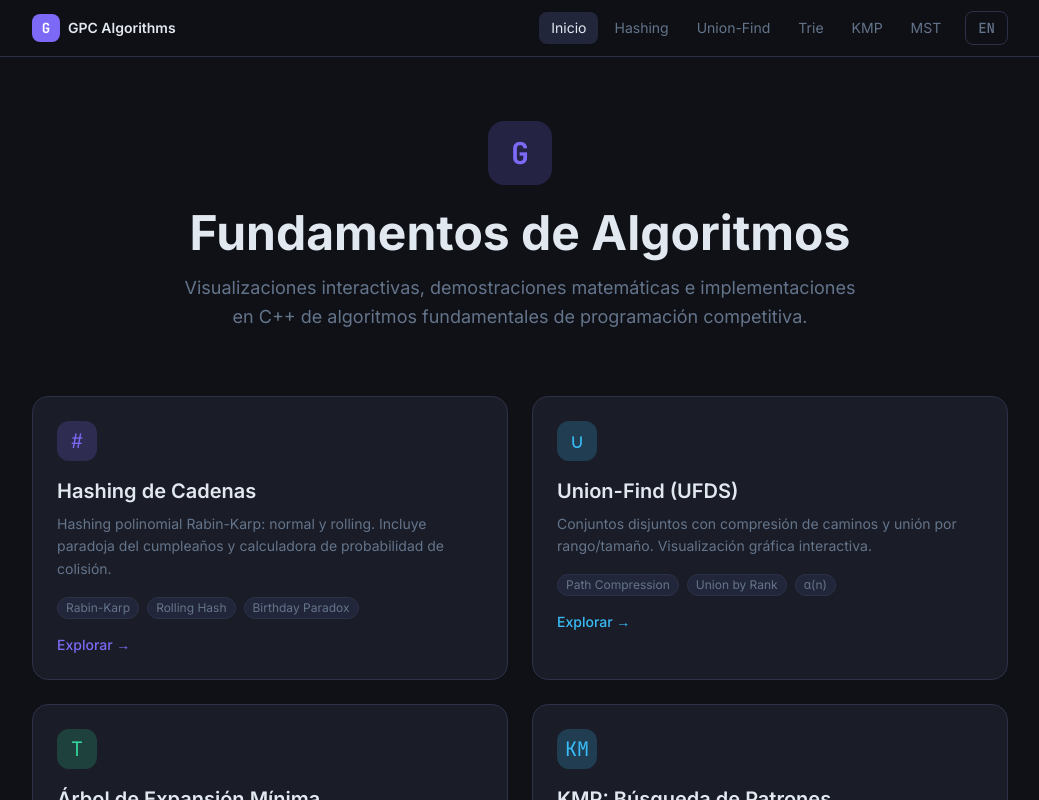
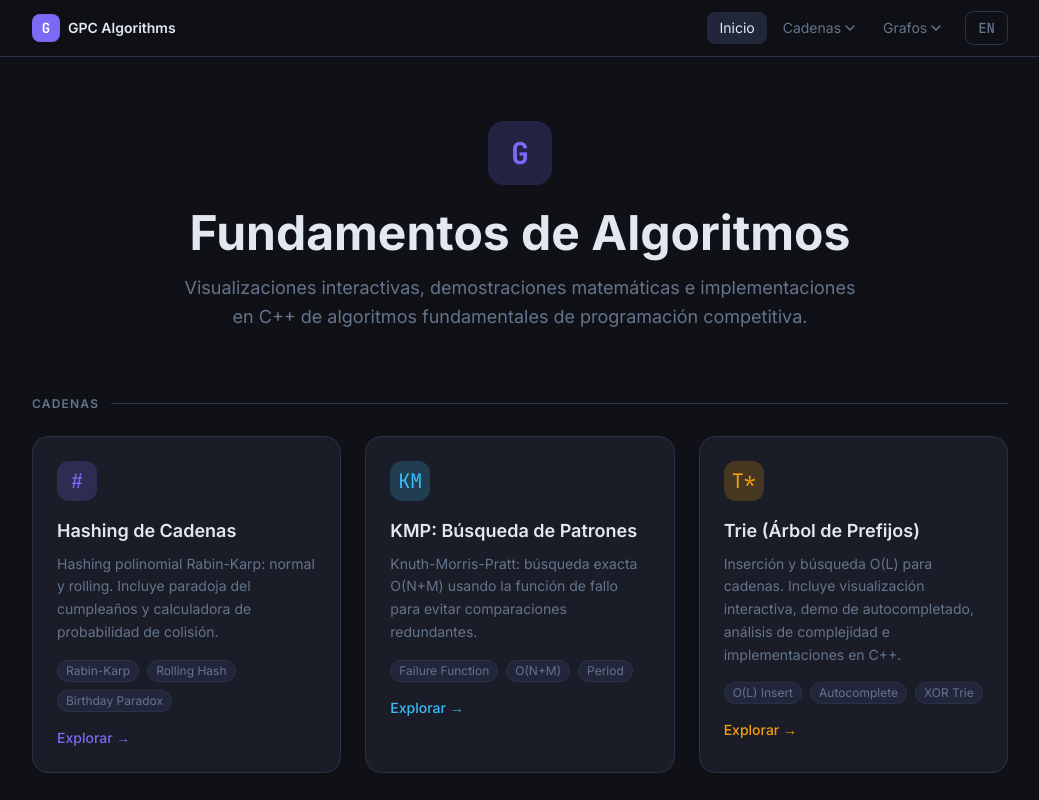
Before and after one commit to chubakueno/gpc, a React (Vite) app: page / in a window 1280 px wide. Shown: the top 800 px of the page, without its empty margins (120-1159 px from the left). Built offline with nearby package versions, Linux system fonts and the light colour scheme.

Commit message:
categorias

```diff
--- a/src/components/layout/Navbar.tsx
+++ b/src/components/layout/Navbar.tsx
@@ -1,5 +1,75 @@
-import { NavLink } from "react-router-dom";
+import { NavLink, useLocation } from "react-router-dom";
+import { useState, useRef, useEffect } from "react";
 import { useLang } from "@/i18n/LanguageContext";
+
+const linkClass = ({ isActive }: { isActive: boolean }) =>
+  `px-3 py-1.5 rounded-lg text-sm transition-colors no-underline ${
+    isActive
+      ? "bg-[var(--color-surface-2)] text-[var(--color-text)]"
+      : "text-[var(--color-muted)] hover:text-[var(--color-text)]"
+  }`;
+
+interface DropdownItem { to: string; label: string }
+
+function NavDropdown({ label, items }: { label: string; items: DropdownItem[] }) {
+  const [open, setOpen] = useState(false);
+  const ref = useRef<HTMLDivElement>(null);
+  const location = useLocation();
+  const isGroupActive = items.some(({ to }) => location.pathname.startsWith(to));
+
+  useEffect(() => {
+    if (!open) return;
+    function onMouseDown(e: MouseEvent) {
+      if (ref.current && !ref.current.contains(e.target as Node)) setOpen(false);
+    }
+    document.addEventListener("mousedown", onMouseDown);
+    return () => document.removeEventListener("mousedown", onMouseDown);
+  }, [open]);
+
+  // Close dropdown on navigation
+  useEffect(() => { setOpen(false); }, [location.pathname]);
+
+  return (
+    <div ref={ref} className="relative">
+      <button
+        onClick={() => setOpen((o) => !o)}
+        className={`flex items-center gap-1 px-3 py-1.5 rounded-lg text-sm transition-colors cursor-pointer ${
+          isGroupActive || open
+            ? "bg-[var(--color-surface-2)] text-[var(--color-text)]"
+            : "text-[var(--color-muted)] hover:text-[var(--color-text)]"
+        }`}
+      >
+        {label}
+        <svg
+          width="10" height="6" viewBox="0 0 10 6" fill="none"
+          className={`transition-transform duration-150 ${open ? "rotate-180" : ""}`}
+        >
+          <path d="M1 1l4 4 4-4" stroke="currentColor" strokeWidth="1.5" strokeLinecap="round" strokeLinejoin="round" />
+        </svg>
+      </button>
+
+      {open && (
+        <div className="absolute top-full left-0 mt-1.5 py-1 rounded-xl border border-[var(--color-border)] bg-[var(--color-surface)] shadow-xl shadow-black/20 min-w-[160px] z-50">
+          {items.map(({ to, label: itemLabel }) => (
+            <NavLink
+              key={to}
+              to={to}
+              className={({ isActive }) =>
+                `block px-3 py-2 mx-1 rounded-lg text-sm no-underline transition-colors ${
+                  isActive
+                    ? "bg-[var(--color-surface-2)] text-[var(--color-text)]"
+                    : "text-[var(--color-muted)] hover:text-[var(--color-text)] hover:bg-[var(--color-surface-2)]"
+                }`
+              }
+            >
+              {itemLabel}
+            </NavLink>
+          ))}
+        </div>
+      )}
+    </div>
+  );
+}
 
 export function Navbar() {
   const { t, lang, setLang } = useLang();
@@ -20,82 +90,26 @@ export function Navbar() {
 
         {/* Nav links */}
         <div className="flex items-center gap-1">
-          <NavLink
-            to="/"
-            end
-            className={({ isActive }) =>
-              `px-3 py-1.5 rounded-lg text-sm transition-colors no-underline ${
-                isActive
-                  ? "bg-[var(--color-surface-2)] text-[var(--color-text)]"
-                  : "text-[var(--color-muted)] hover:text-[var(--color-text)]"
-              }`
-            }
-          >
+          <NavLink to="/" end className={linkClass}>
             {t("nav.home")}
           </NavLink>
-          <NavLink
-            to="/hashing"
-            className={({ isActive }) =>
-              `px-3 py-1.5 rounded-lg text-sm transition-colors no-underline ${
-                isActive
-                  ? "bg-[var(--color-surface-2)] text-[var(--color-text)]"
-                  : "text-[var(--color-muted)] hover:text-[var(--color-text)]"
-              }`
-            }
-          >
-            {t("nav.hashing")}
-          </NavLink>
-          <NavLink
-            to="/ufds"
-            className={({ isActive }) =>
-              `px-3 py-1.5 rounded-lg text-sm transition-colors no-underline ${
-                isActive
-                  ? "bg-[var(--color-surface-2)] text-[var(--color-text)]"
-                  : "text-[var(--color-muted)] hover:text-[var(--color-text)]"
-              }`
-            }
-          >
-            {t("nav.ufds")}
-          </NavLink>
 
-          <NavLink
-            to="/trie"
-            className={({ isActive }) =>
-              `px-3 py-1.5 rounded-lg text-sm transition-colors no-underline ${
-                isActive
-                  ? "bg-[var(--color-surface-2)] text-[var(--color-text)]"
-                  : "text-[var(--color-muted)] hover:text-[var(--color-text)]"
-              }`
-            }
-          >
-            {t("nav.trie")}
-          </NavLink>
+          <NavDropdown
+            label={t("nav.strings")}
+            items={[
+              { to: "/hashing", label: t("nav.hashing") },
+              { to: "/kmp",     label: t("nav.kmp") },
+              { to: "/trie",    label: t("nav.trie") },
+            ]}
+          />
 
-          <NavLink
-            to="/kmp"
-            className={({ isActive }) =>
-              `px-3 py-1.5 rounded-lg text-sm transition-colors no-underline ${
-                isActive
-                  ? "bg-[var(--color-surface-2)] text-[var(--color-text)]"
-                  : "text-[var(--color-muted)] hover:text-[var(--color-text)]"
-              }`
-            }
-          >
-            {t("nav.kmp")}
-          </NavLink>
-
-          <NavLink
-            to="/mst"
-            className={({ isActive }) =>
-              `px-3 py-1.5 rounded-lg text-sm transition-colors no-underline ${
-                isActive
-                  ? "bg-[var(--color-surface-2)] text-[var(--color-text)]"
-                  : "text-[var(--color-muted)] hover:text-[var(--color-text)]"
-              }`
-            }
-          >
-            {t("nav.mst")}
-          </NavLink>
+          <NavDropdown
+            label={t("nav.graphs")}
+            items={[
+              { to: "/ufds", label: t("nav.ufds") },
+              { to: "/mst",  label: t("nav.mst") },
+            ]}
+          />
 
           {/* Language toggle */}
           <button
--- a/src/i18n/en.ts
+++ b/src/i18n/en.ts
@@ -1,6 +1,8 @@
 export const translations = {
   // Navigation
   "nav.home": "Home",
+  "nav.strings": "Strings",
+  "nav.graphs": "Graphs",
   "nav.hashing": "Hashing",
   "nav.ufds": "Union-Find",
   "nav.mst": "MST",
@@ -16,6 +18,8 @@ export const translations = {
   "home.card.mst.title": "Minimum Spanning Tree",
   "home.card.mst.desc": "Kruskal and Prim algorithms with interactive step-by-step visualization, cut property proof, and C++ implementations.",
   "home.explore": "Explore →",
+  "home.category.strings": "Strings",
+  "home.category.graphs": "Graphs & Trees",
 
   // Hashing page
   "hashing.title": "String Hashing",
--- a/src/i18n/es.ts
+++ b/src/i18n/es.ts
@@ -3,6 +3,8 @@ import type { TranslationKey } from "./en";
 export const translations: Record<TranslationKey, string> = {
   // Navigation
   "nav.home": "Inicio",
+  "nav.strings": "Cadenas",
+  "nav.graphs": "Grafos",
   "nav.hashing": "Hashing",
   "nav.ufds": "Union-Find",
   "nav.mst": "MST",
@@ -18,6 +20,8 @@ export const translations: Record<TranslationKey, string> = {
   "home.card.mst.title": "Árbol de Expansión Mínima",
   "home.card.mst.desc": "Algoritmos de Kruskal y Prim con visualización interactiva paso a paso, demostración de la propiedad del corte e implementaciones en C++.",
   "home.explore": "Explorar →",
+  "home.category.strings": "Cadenas",
+  "home.category.graphs": "Grafos y Árboles",
 
   // Hashing page
   "hashing.title": "Hashing de Cadenas",
--- a/src/pages/HomePage.tsx
+++ b/src/pages/HomePage.tsx
@@ -1,5 +1,16 @@
 import { Link } from "react-router-dom";
 import { useLang } from "@/i18n/LanguageContext";
+
+function CategoryHeading({ label }: { label: string }) {
+  return (
+    <div className="flex items-center gap-3 mb-6">
+      <span className="text-xs font-semibold uppercase tracking-widest text-[var(--color-muted)]">
+        {label}
+      </span>
+      <div className="flex-1 h-px bg-[var(--color-border)]" />
+    </div>
+  );
+}
 
 export default function HomePage() {
   const { t } = useLang();
@@ -19,8 +30,10 @@ export default function HomePage() {
         </p>
       </div>
 
-      {/* Cards */}
-      <div className="grid grid-cols-1 sm:grid-cols-2 gap-6">
+      {/* Strings */}
+      <section className="mb-12">
+        <CategoryHeading label={t("home.category.strings")} />
+        <div className="grid grid-cols-1 sm:grid-cols-3 gap-6">
           <Link
             to="/hashing"
             className="group block rounded-2xl border border-[var(--color-border)] bg-[var(--color-surface)] p-6 no-underline hover:border-[var(--color-accent)] transition-all duration-200 hover:shadow-lg hover:shadow-[var(--color-accent)]/10"
@@ -28,7 +41,7 @@ export default function HomePage() {
             <div className="w-10 h-10 rounded-xl bg-[var(--color-accent)]/20 flex items-center justify-center mb-4">
               <span className="text-[var(--color-accent)] text-xl font-mono">#</span>
             </div>
-          <h2 className="text-xl font-semibold text-[var(--color-text)] mb-2 group-hover:text-[var(--color-accent)] transition-colors">
+            <h2 className="text-lg font-semibold text-[var(--color-text)] mb-2 group-hover:text-[var(--color-accent)] transition-colors">
               {t("home.card.hashing.title")}
             </h2>
             <p className="text-sm text-[var(--color-muted)] leading-relaxed mb-4">
@@ -49,6 +62,68 @@ export default function HomePage() {
             </div>
           </Link>
 
+          <Link
+            to="/kmp"
+            className="group block rounded-2xl border border-[var(--color-border)] bg-[var(--color-surface)] p-6 no-underline hover:border-[var(--color-accent-2)] transition-all duration-200 hover:shadow-lg hover:shadow-[var(--color-accent-2)]/10"
+          >
+            <div className="w-10 h-10 rounded-xl bg-[var(--color-accent-2)]/20 flex items-center justify-center mb-4">
+              <span className="text-[var(--color-accent-2)] text-xl font-mono">KM</span>
+            </div>
+            <h2 className="text-lg font-semibold text-[var(--color-text)] mb-2 group-hover:text-[var(--color-accent-2)] transition-colors">
+              {t("home.card.kmp.title")}
+            </h2>
+            <p className="text-sm text-[var(--color-muted)] leading-relaxed mb-4">
+              {t("home.card.kmp.desc")}
+            </p>
+            <div className="flex flex-wrap gap-2">
+              {["Failure Function", "O(N+M)", "Period"].map((tag) => (
+                <span
+                  key={tag}
+                  className="text-xs px-2 py-0.5 rounded-full bg-[var(--color-surface-2)] text-[var(--color-muted)] border border-[var(--color-border)]"
+                >
+                  {tag}
+                </span>
+              ))}
+            </div>
+            <div className="mt-4 text-sm text-[var(--color-accent-2)] font-medium">
+              {t("home.explore")}
+            </div>
+          </Link>
+
+          <Link
+            to="/trie"
+            className="group block rounded-2xl border border-[var(--color-border)] bg-[var(--color-surface)] p-6 no-underline hover:border-[var(--color-warn)] transition-all duration-200 hover:shadow-lg hover:shadow-[var(--color-warn)]/10"
+          >
+            <div className="w-10 h-10 rounded-xl bg-[var(--color-warn)]/20 flex items-center justify-center mb-4">
+              <span className="text-[var(--color-warn)] text-xl font-mono">T*</span>
+            </div>
+            <h2 className="text-lg font-semibold text-[var(--color-text)] mb-2 group-hover:text-[var(--color-warn)] transition-colors">
+              {t("home.card.trie.title")}
+            </h2>
+            <p className="text-sm text-[var(--color-muted)] leading-relaxed mb-4">
+              {t("home.card.trie.desc")}
+            </p>
+            <div className="flex flex-wrap gap-2">
+              {["O(L) Insert", "Autocomplete", "XOR Trie"].map((tag) => (
+                <span
+                  key={tag}
+                  className="text-xs px-2 py-0.5 rounded-full bg-[var(--color-surface-2)] text-[var(--color-muted)] border border-[var(--color-border)]"
+                >
+                  {tag}
+                </span>
+              ))}
+            </div>
+            <div className="mt-4 text-sm text-[var(--color-warn)] font-medium">
+              {t("home.explore")}
+            </div>
+          </Link>
+        </div>
+      </section>
+
+      {/* Graphs & Trees */}
+      <section>
+        <CategoryHeading label={t("home.category.graphs")} />
+        <div className="grid grid-cols-1 sm:grid-cols-2 gap-6">
           <Link
             to="/ufds"
             className="group block rounded-2xl border border-[var(--color-border)] bg-[var(--color-surface)] p-6 no-underline hover:border-[var(--color-accent-2)] transition-all duration-200 hover:shadow-lg hover:shadow-[var(--color-accent-2)]/10"
@@ -104,63 +179,8 @@ export default function HomePage() {
               {t("home.explore")}
             </div>
           </Link>
-
-        <Link
-          to="/kmp"
-          className="group block rounded-2xl border border-[var(--color-border)] bg-[var(--color-surface)] p-6 no-underline hover:border-[var(--color-accent-2)] transition-all duration-200 hover:shadow-lg hover:shadow-[var(--color-accent-2)]/10"
-        >
-          <div className="w-10 h-10 rounded-xl bg-[var(--color-accent-2)]/20 flex items-center justify-center mb-4">
-            <span className="text-[var(--color-accent-2)] text-xl font-mono">KM</span>
         </div>
-          <h2 className="text-xl font-semibold text-[var(--color-text)] mb-2 group-hover:text-[var(--color-accent-2)] transition-colors">
-            {t("home.card.kmp.title")}
-          </h2>
-          <p className="text-sm text-[var(--color-muted)] leading-relaxed mb-4">
-            {t("home.card.kmp.desc")}
-          </p>
-          <div className="flex flex-wrap gap-2">
-            {["Failure Function", "O(N+M)", "Period"].map((tag) => (
-              <span
-                key={tag}
-                className="text-xs px-2 py-0.5 rounded-full bg-[var(--color-surface-2)] text-[var(--color-muted)] border border-[var(--color-border)]"
-              >
-                {tag}
-              </span>
-            ))}
-          </div>
-          <div className="mt-4 text-sm text-[var(--color-accent-2)] font-medium">
-            {t("home.explore")}
-          </div>
-        </Link>
-
-        <Link
-          to="/trie"
-          className="group block rounded-2xl border border-[var(--color-border)] bg-[var(--color-surface)] p-6 no-underline hover:border-[var(--color-warn)] transition-all duration-200 hover:shadow-lg hover:shadow-[var(--color-warn)]/10"
-        >
-          <div className="w-10 h-10 rounded-xl bg-[var(--color-warn)]/20 flex items-center justify-center mb-4">
-            <span className="text-[var(--color-warn)] text-xl font-mono">T*</span>
-          </div>
-          <h2 className="text-xl font-semibold text-[var(--color-text)] mb-2 group-hover:text-[var(--color-warn)] transition-colors">
-            {t("home.card.trie.title")}
-          </h2>
-          <p className="text-sm text-[var(--color-muted)] leading-relaxed mb-4">
-            {t("home.card.trie.desc")}
-          </p>
-          <div className="flex flex-wrap gap-2">
-            {["O(L) Insert", "Autocomplete", "XOR Trie"].map((tag) => (
-              <span
-                key={tag}
-                className="text-xs px-2 py-0.5 rounded-full bg-[var(--color-surface-2)] text-[var(--color-muted)] border border-[var(--color-border)]"
-              >
-                {tag}
-              </span>
-            ))}
-          </div>
-          <div className="mt-4 text-sm text-[var(--color-warn)] font-medium">
-            {t("home.explore")}
-          </div>
-        </Link>
-      </div>
+      </section>
     </main>
   );
 }
```
Lines whose indentation alone changed are shown as unchanged.
